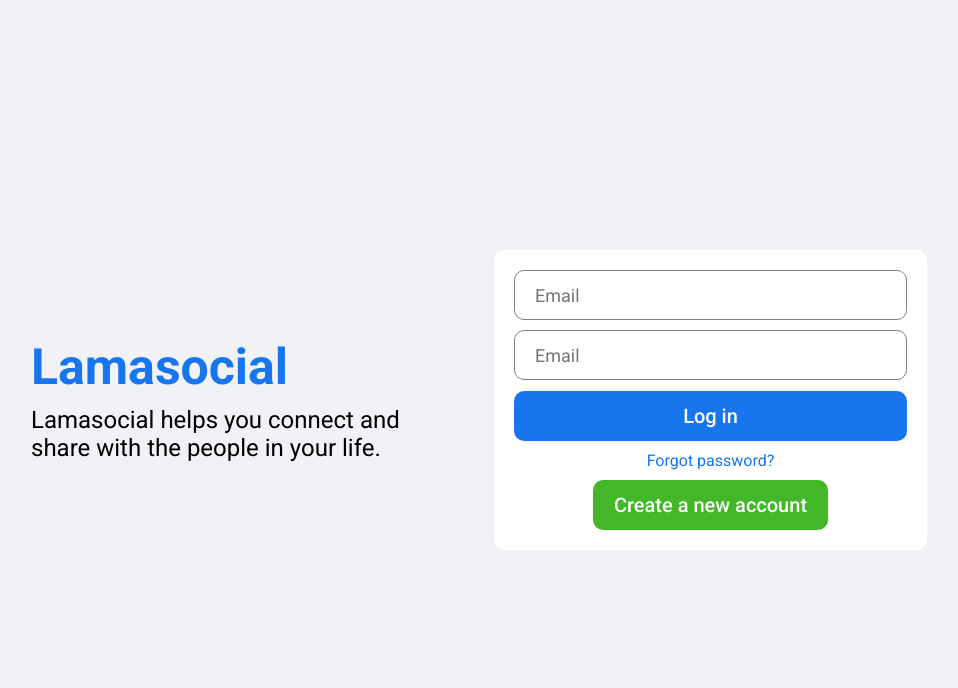
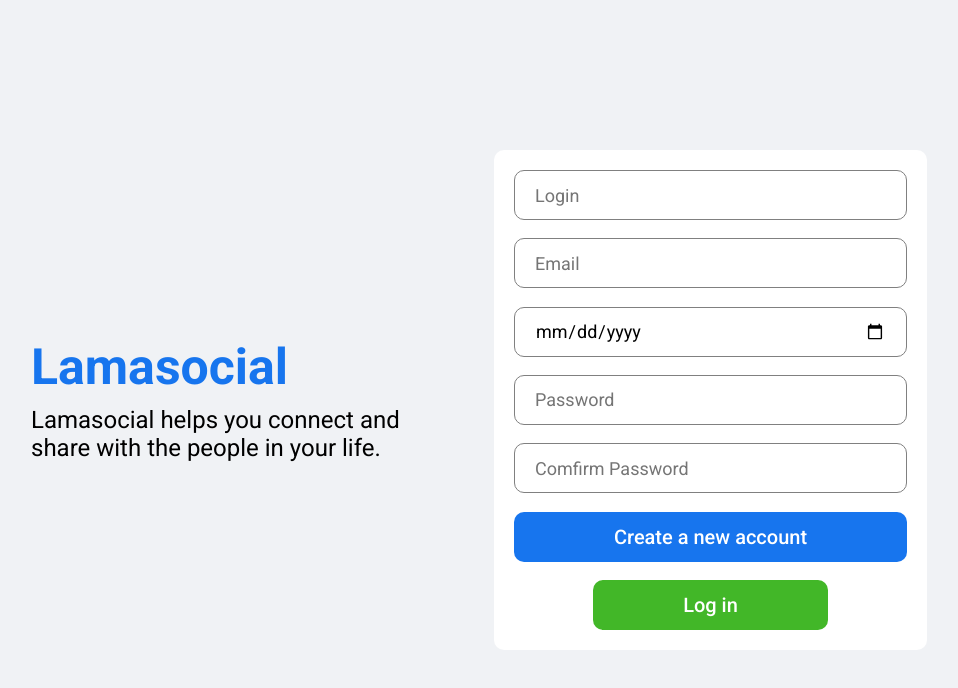
Before and after one commit to nazarMykhailenko/SocialMediaProject, a React (Create React App) app: page / in a window 1280 px wide. Shown: the top 688 px of the page, without its empty margins (161-1119 px from the left). Built offline with nearby package versions, Linux system fonts and the light colour scheme.

Commit message:
added registration

```diff
--- a/package.json
+++ b/package.json
@@ -12,6 +12,7 @@
     "@testing-library/user-event": "^13.5.0",
     "react": "^18.2.0",
     "react-dom": "^18.2.0",
+    "react-router-dom": "^6.3.0",
     "react-scripts": "5.0.1",
     "web-vitals": "^2.1.4"
   },
--- a/src/App.js
+++ b/src/App.js
@@ -2,13 +2,15 @@
 import Home from "./pages/Home/Home";
 import Login from "./pages/Login";
 import Profile from "./pages/Profile";
+import Registration from "./pages/Registration";
 
 const App = () => {
   return (
     <div>
       {/* <Home /> */}
       {/* <Profile /> */}
-      <Login />
+      {/* <Login /> */}
+      <Registration />
     </div>
   );
 };
--- a/src/pages/Login/index.jsx
+++ b/src/pages/Login/index.jsx
@@ -14,7 +14,11 @@ const Login = () => {
         <div className="loginRight">
           <div className="loginBox">
             <input type="email" placeholder="Email" className="loginInput" />
-            <input type="email" placeholder="Email" className="loginInput" />
+            <input
+              type="password"
+              placeholder="Password"
+              className="loginInput"
+            />
             <button className="loginButton">Log in</button>
             <span className="loginForgot">Forgot password?</span>
             <button className="loginRegisterButton">
--- /dev/null
+++ b/src/pages/Registration/Registration.css
@@ -0,0 +1,86 @@
+.registration {
+  width: 100vw;
+  height: 100vh;
+  background-color: #f0f2f5;
+  display: flex;
+  align-items: center;
+  justify-content: center;
+}
+
+.registrationWrapper {
+  width: 70%;
+  height: 70%;
+  display: flex;
+  align-items: center;
+  column-gap: 30px;
+}
+
+.registrationLeft {
+  flex: 1;
+  display: flex;
+  flex-direction: column;
+  justify-content: center;
+}
+
+.registrationRight {
+  flex: 1;
+}
+
+.registrationLogo {
+  font-size: 50px;
+  font-weight: 800;
+  margin-bottom: 10px;
+  color: #1775ee;
+}
+
+.registrationDesc {
+  font-size: 24px;
+}
+
+.registrationBox {
+  height: 500px;
+  background-color: #fff;
+  padding: 20px;
+  border-radius: 10px;
+  display: flex;
+  flex-direction: column;
+  justify-content: space-between;
+}
+
+.registrationInput {
+  height: 50px;
+  border-radius: 10px;
+  border: 1px solid grey;
+  font-size: 18px;
+  padding: 0 20px;
+}
+.registrationInput:focus {
+  outline: none;
+}
+
+.registrationButton {
+  height: 50px;
+  border-radius: 10px;
+  border: none;
+  background-color: #1775ee;
+  color: #fff;
+  font-size: 20px;
+  font-weight: 500;
+}
+
+.registrationForgot {
+  text-align: center;
+  color: #1775ee;
+}
+
+.registrationLoginButton {
+  width: 60%;
+  align-self: center;
+  height: 50px;
+  border-radius: 10px;
+  border: none;
+  background-color: #42b728;
+  color: #fff;
+  font-size: 20px;
+  font-weight: 500;
+}
--- /dev/null
+++ b/src/pages/Registration/index.jsx
@@ -0,0 +1,50 @@
+// styles
+import "./Registration.css";
+
+const Registration = () => {
+  return (
+    <div className="registration">
+      <div className="registrationWrapper">
+        <div className="registrationLeft">
+          <h3 className="registrationLogo">Lamasocial</h3>
+          <span className="registrationDesc">
+            Lamasocial helps you connect and share with the people in your life.
+          </span>
+        </div>
+        <div className="registrationRight">
+          <div className="registrationBox">
+            <input
+              type="text"
+              placeholder="Login"
+              className="registrationInput"
+            />
+            <input
+              type="email"
+              placeholder="Email"
+              className="registrationInput"
+            />
+            <input
+              type="date"
+              placeholder="Your date of birth"
+              className="registrationInput"
+            />
+            <input
+              type="password"
+              placeholder="Password"
+              className="registrationInput"
+            />
+            <input
+              type="password"
+              placeholder="Comfirm Password"
+              className="registrationInput"
+            />
+            <button className="registrationButton">Create a new account</button>
+            <button className="registrationLoginButton">Log in</button>
+          </div>
+        </div>
+      </div>
+    </div>
+  );
+};
+
+export default Registration;
```
Also changed, not shown: 1 other file (tests, documents, lock files or other folders).
